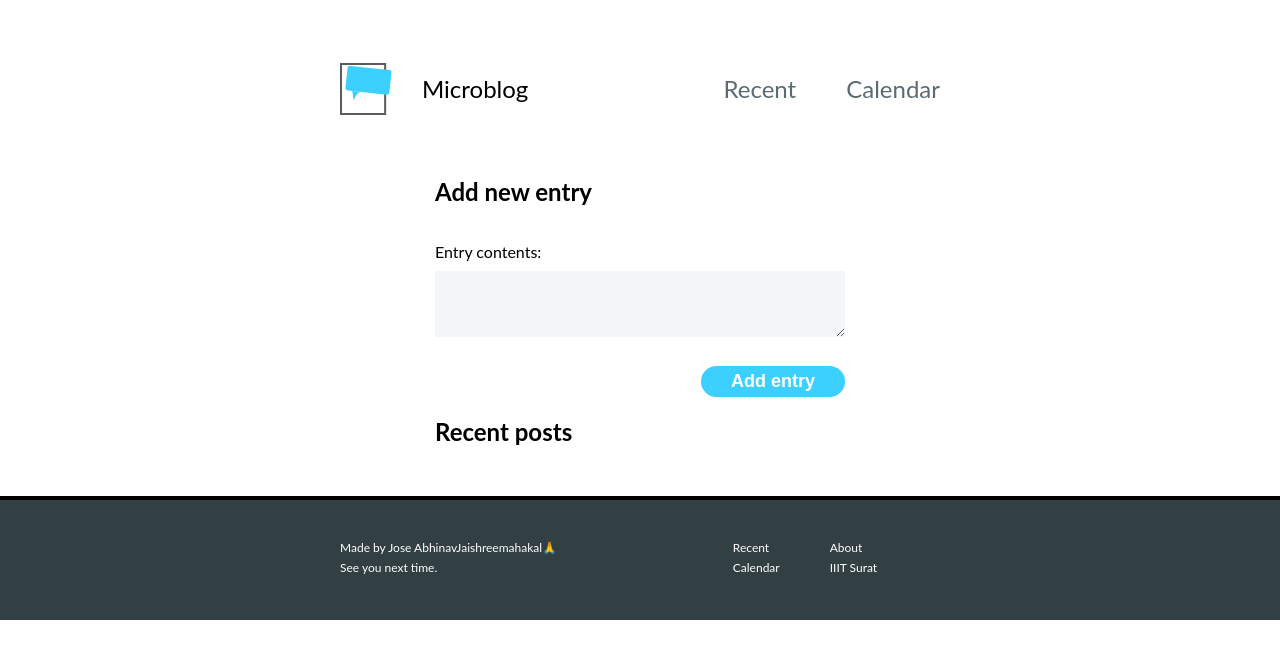
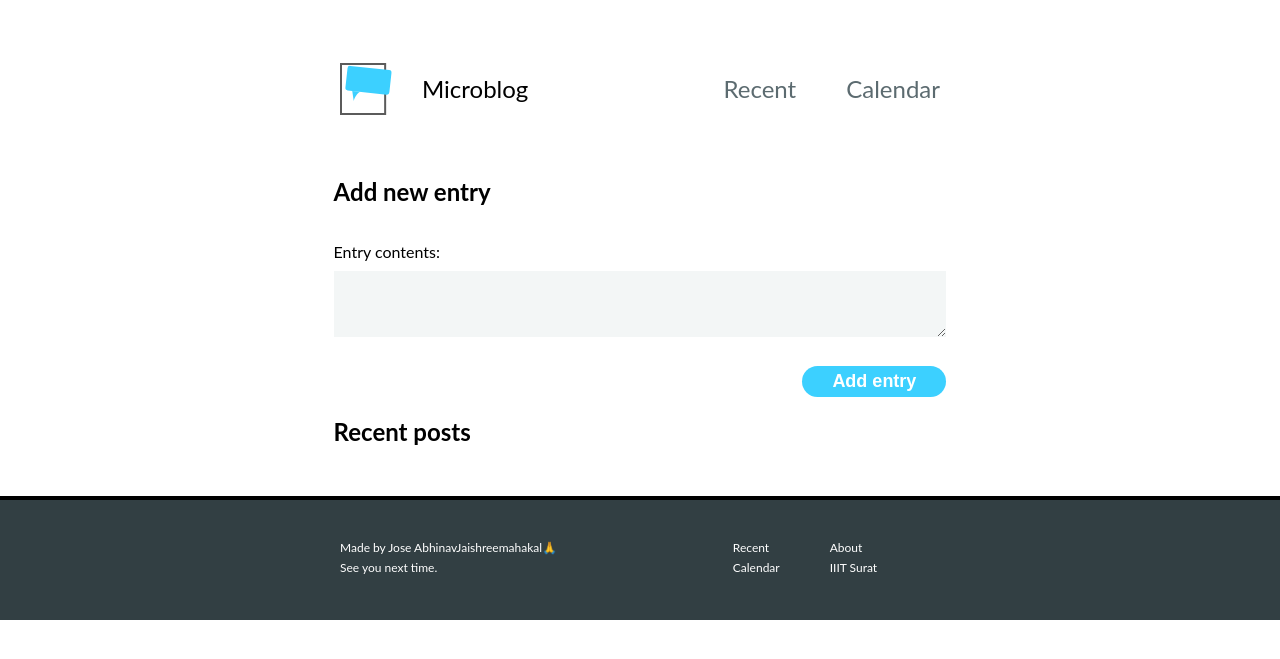
Before and after one commit to ramanabhinav7/microblog, a Flask app: page / in a window 1280 px wide. Shown: the top 659 px of the page. Run offline with Flask 3, Linux system fonts and the light colour scheme; data that the repository does not hold is empty.

Commit message:
Update styles.css

```diff
--- a/static/css/styles.css
+++ b/static/css/styles.css
@@ -50,7 +50,7 @@ body {
 }
 
 .main {
-  max-width: 450px;
+  max-width: 51%;
   margin: 0 auto;
   padding: 0 20px;
 }
```
